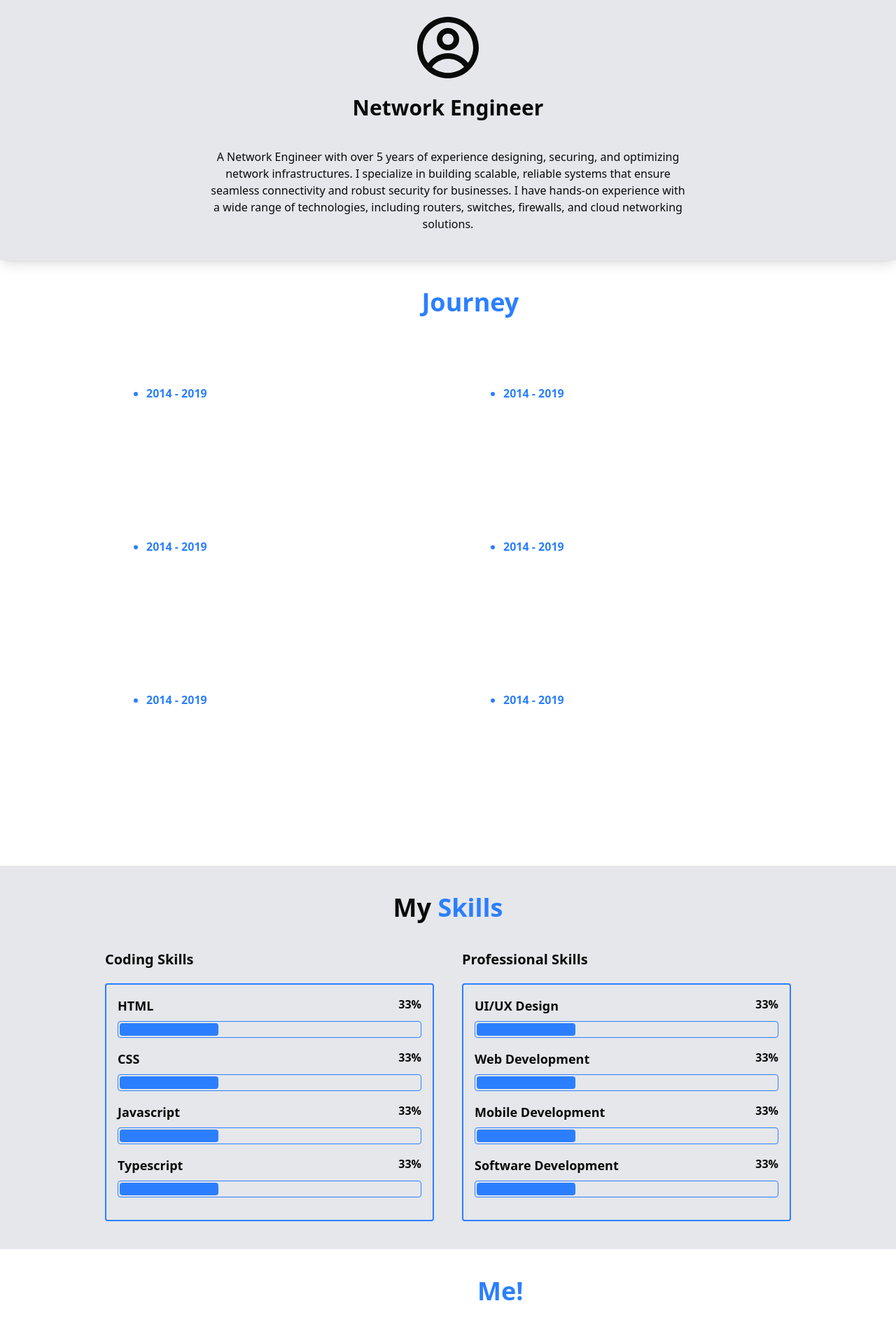
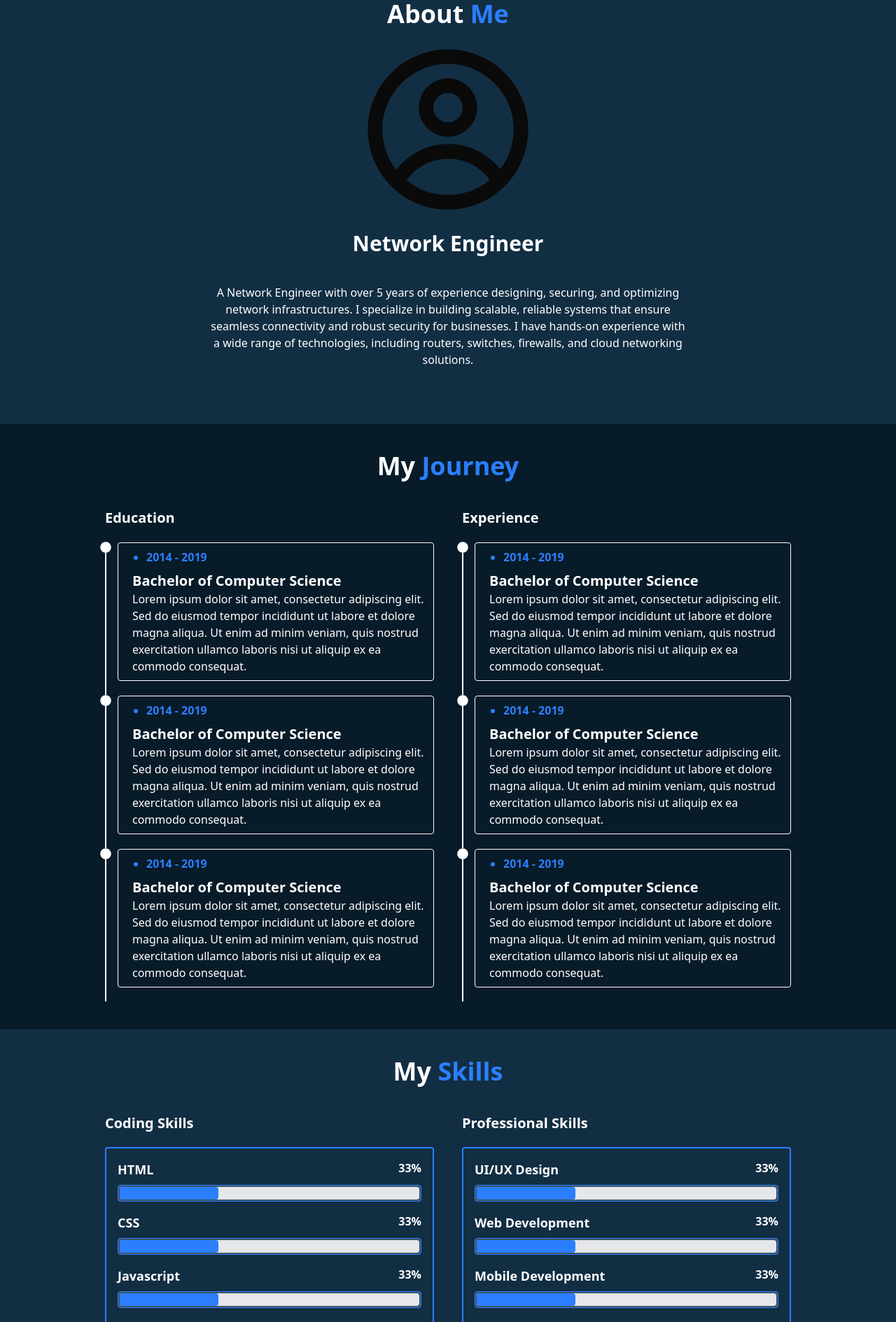
Before and after one commit to NikPrivate/ameerportfolio, a React (Vite) app: page / in a window 1280 px wide. Shown: the part 880-2769 px from the top of the page at 70% size. Built offline with nearby package versions, Linux system fonts and the light colour scheme.

Commit message:
fix bg color

```diff
--- a/src/components/About.jsx
+++ b/src/components/About.jsx
@@ -3,23 +3,23 @@ import { CgProfile } from "react-icons/cg";
 
 const About = forwardRef((props, ref) => {
   return (
-    <section className="bg-gray-200 border-white shadow-lg">
+    <section className="bg-[#122e43] border-white shadow-lg py-10">
       <div className="mx-auto w-fit py-10">
         <div>
-          <h1 className="text-center text-4xl font-sans font-bold">
+          <h1 className="text-center text-4xl font-sans font-bold text-white">
             About <span className="text-blue-500"> Me</span>
           </h1>
         </div>
         <div className="flex justify-center mt-5">
-          <CgProfile className="text-8xl" />
+          <CgProfile className="text-[250px]" />
         </div>
         <div className="mt-5">
-          <p className="text-center text-3xl font-sans font-bold">
+          <p className="text-center text-3xl font-sans font-bold text-white">
             Network Engineer
           </p>
         </div>
         <div className="mt-10">
-          <p className="xl:px-[300px] px-10 text-center font-sans xl:text-base text-sm">
+          <p className="xl:px-[300px] px-10 text-center font-sans xl:text-base text-sm text-white">
             A Network Engineer with over 5 years of experience designing,
             securing, and optimizing network infrastructures. I specialize in
             building scalable, reliable systems that ensure seamless
--- a/src/components/Contact.jsx
+++ b/src/components/Contact.jsx
@@ -3,8 +3,8 @@ import { Textarea } from "@/components/ui/textarea";
 
 const Contact = () => {
   return (
-    <section className="my-10 px-10 xl:px-0">
-      <div className="mt-10">
+    <section className="py-10 px-10 xl:px-0 bg-[#081b29]">
+      <div className="pt-10">
         <h1 className="text-4xl text-white font-bold font-sans text-center">
           Contact <span className="text-blue-500">Me!</span>
         </h1>
@@ -13,13 +13,13 @@ const Contact = () => {
         <div className="col-span-1">
           <div className="flex xl:justify-end justify-center">
             <input
-              className="border-2 w-full border-blue-500 rounded bg-[#242424] text-white h-10 pl-2"
+              className="border-2 w-full border-blue-500 rounded bg-[#081b29] text-white h-10 pl-2"
               placeholder="Full Name"
             />
           </div>
           <div className="flex xl:justify-end justify-center mt-4">
             <input
-              className="border-2 w-full border-blue-500 rounded bg-[#242424] text-white h-10 pl-2"
+              className="border-2 w-full border-blue-500 rounded bg-[#081b29] text-white h-10 pl-2"
               placeholder="Mobile Number"
             />
           </div>
@@ -27,13 +27,13 @@ const Contact = () => {
         <div className="col-span-1">
           <div className="flex xl:justify-start justify-center">
             <input
-              className="border-2 w-full border-blue-500 rounded bg-[#242424] text-white h-10 pl-2"
+              className="border-2 w-full border-blue-500 rounded bg-[#081b29] text-white h-10 pl-2"
               placeholder="Email Address"
             />
           </div>
           <div className="flex xl:justify-start justify-center mt-4">
             <input
-              className="border-2 w-full border-blue-500 rounded bg-[#242424] text-white h-10 pl-2"
+              className="border-2 w-full border-blue-500 rounded bg-[#081b29] text-white h-10 pl-2"
               placeholder="Email Subject"
             />
           </div>
@@ -41,12 +41,12 @@ const Contact = () => {
       </div>
       <div className="xl:px-[365px] mt-4">
         <Textarea
-          className="h-64 bg-[#242424] text-white border-blue-500"
+          className="h-64 bg-[#081b29] text-white border-blue-500"
           placeholder="Message"
         />
       </div>
       <div className="flex justify-center mt-4">
-        <button className="border-2 border-blue-500 bg-[#242424] text-blue-500 py-2 px-6 rounded font-sans font-semibold cursor-pointer hover:bg-blue-500 hover:text-black">
+        <button className="border-2 border-blue-500 bg-[#081b29] text-blue-500 py-2 px-6 rounded font-sans font-semibold cursor-pointer hover:bg-blue-500 hover:text-black">
           Submit
         </button>
       </div>
--- a/src/components/Copyright.jsx
+++ b/src/components/Copyright.jsx
@@ -9,12 +9,12 @@ const Copyright = ({ refs }) => {
   };
   return (
     <section>
-      <div className="bg-gray-200 xl:px-[150px] px-10 py-5 flex justify-between items-center">
-        <p className="font-sans font-semibold xl:text-lg text-sm">
+      <div className="bg-[#122e43] xl:px-[150px] px-10 py-5 flex justify-between items-center">
+        <p className="font-sans font-semibold xl:text-lg text-sm text-white">
           Copyright @ 2025 by Ameer Danial | All Rights Reserved
         </p>
         <button
-          className="border bg-blue-500 xl:p-2 p-1 rounded cursor-pointer"
+          className=" bg-blue-500 xl:p-2 p-1 rounded cursor-pointer"
           onClick={() => scrollToSection(homeRef)}
         >
           <FaArrowUp className="xl:text-lg text-sm" />
--- a/src/components/Journey.jsx
+++ b/src/components/Journey.jsx
@@ -3,9 +3,9 @@ import { FaCircle } from "react-icons/fa";
 
 const Journey = () => {
   return (
-    <section>
+    <section className="bg-[#081b29] pb-10">
       <div>
-        <h1 className="text-white text-center font-sans font-bold text-4xl mt-10">
+        <h1 className="text-white text-center font-sans font-bold text-4xl pt-10">
           My <span className="text-blue-500">Journey</span>
         </h1>
       </div>
--- a/src/components/Skills.jsx
+++ b/src/components/Skills.jsx
@@ -3,82 +3,94 @@ import { Progress } from "@/components/ui/progress";
 
 const Skills = () => {
   return (
-    <section className="bg-gray-200 py-10 mt-10">
+    <section className="bg-[#122e43] py-10 pt-10">
       <div>
-        <h1 className="text-center font-sans font-bold text-4xl">
+        <h1 className="text-center font-sans font-bold text-4xl text-white">
           My <span className="text-blue-500">Skills</span>
         </h1>
       </div>
       <div className="grid xl:grid-cols-2 grid-cols-1 xl:px-[150px] px-10 mt-10 gap-10">
         <div className="col-span-1">
-          <h1 className="text-xl font-sans font-semibold">Coding Skills</h1>
-          <div className="border border-2 border-blue-500 p-4 mt-5 rounded">
+          <h1 className="text-xl font-sans font-semibold text-white">
+            Coding Skills
+          </h1>
+          <div className="border-2 border-blue-500 p-4 mt-5 rounded">
             <div className="space-y-2 mb-4">
               <div className="flex justify-between">
-                <p className="font-sans font-semibold text-lg">HTML</p>
-                <p className="font-sans font-semibold">33%</p>
+                <p className="font-sans font-semibold text-lg text-white">
+                  HTML
+                </p>
+                <p className="font-sans font-semibold text-white">33%</p>
               </div>
               <Progress value={33} />
             </div>
             <div className="space-y-2 mb-4">
               <div className="flex justify-between">
-                <p className="font-sans font-semibold text-lg">CSS</p>
-                <p className="font-sans font-semibold">33%</p>
+                <p className="font-sans font-semibold text-lg text-white">
+                  CSS
+                </p>
+                <p className="font-sans font-semibold text-white">33%</p>
               </div>
               <Progress value={33} />
             </div>
             <div className="space-y-2 mb-4">
               <div className="flex justify-between">
-                <p className="font-sans font-semibold text-lg">Javascript</p>
-                <p className="font-sans font-semibold">33%</p>
+                <p className="font-sans font-semibold text-lg text-white">
+                  Javascript
+                </p>
+                <p className="font-sans font-semibold text-white">33%</p>
               </div>
               <Progress value={33} />
             </div>
             <div className="space-y-2 mb-4">
               <div className="flex justify-between">
-                <p className="font-sans font-semibold text-lg">Typescript</p>
-                <p className="font-sans font-semibold">33%</p>
+                <p className="font-sans font-semibold text-lg text-white">
+                  Typescript
+                </p>
+                <p className="font-sans font-semibold text-white">33%</p>
               </div>
               <Progress value={33} />
             </div>
           </div>
         </div>
         <div className="col-span-1">
-          <h1 className="text-xl font-sans font-semibold">
+          <h1 className="text-xl font-sans font-semibold text-white">
             Professional Skills
           </h1>
-          <div className="border border-2 border-blue-500 p-4 mt-5 rounded">
+          <div className="border-2 border-blue-500 p-4 mt-5 rounded">
             <div className="space-y-2 mb-4">
               <div className="flex justify-between">
-                <p className="font-sans font-semibold text-lg">UI/UX Design</p>
-                <p className="font-sans font-semibold">33%</p>
+                <p className="font-sans font-semibold text-lg text-white">
+                  UI/UX Design
+                </p>
+                <p className="font-sans font-semibold text-white">33%</p>
               </div>
               <Progress value={33} />
             </div>
             <div className="space-y-2 mb-4">
               <div className="flex justify-between">
-                <p className="font-sans font-semibold text-lg">
+                <p className="font-sans font-semibold text-lg text-white">
                   Web Development
                 </p>
-                <p className="font-sans font-semibold">33%</p>
+                <p className="font-sans font-semibold text-white">33%</p>
               </div>
               <Progress value={33} />
             </div>
             <div className="space-y-2 mb-4">
               <div className="flex justify-between">
-                <p className="font-sans font-semibold text-lg">
+                <p className="font-sans font-semibold text-lg text-white">
                   Mobile Development
                 </p>
-                <p className="font-sans font-semibold">33%</p>
+                <p className="font-sans font-semibold text-white">33%</p>
               </div>
               <Progress value={33} />
             </div>
             <div className="space-y-2 mb-4">
               <div className="flex justify-between">
-                <p className="font-sans font-semibold text-lg">
+                <p className="font-sans font-semibold text-lg text-white">
                   Software Development
                 </p>
-                <p className="font-sans font-semibold">33%</p>
+                <p className="font-sans font-semibold text-white">33%</p>
               </div>
               <Progress value={33} />
             </div>
```
Also changed, not shown: src/components/AnimatedBackground.jsx (+9 -4 lines), src/components/Nav.jsx (+7 -19 lines).
